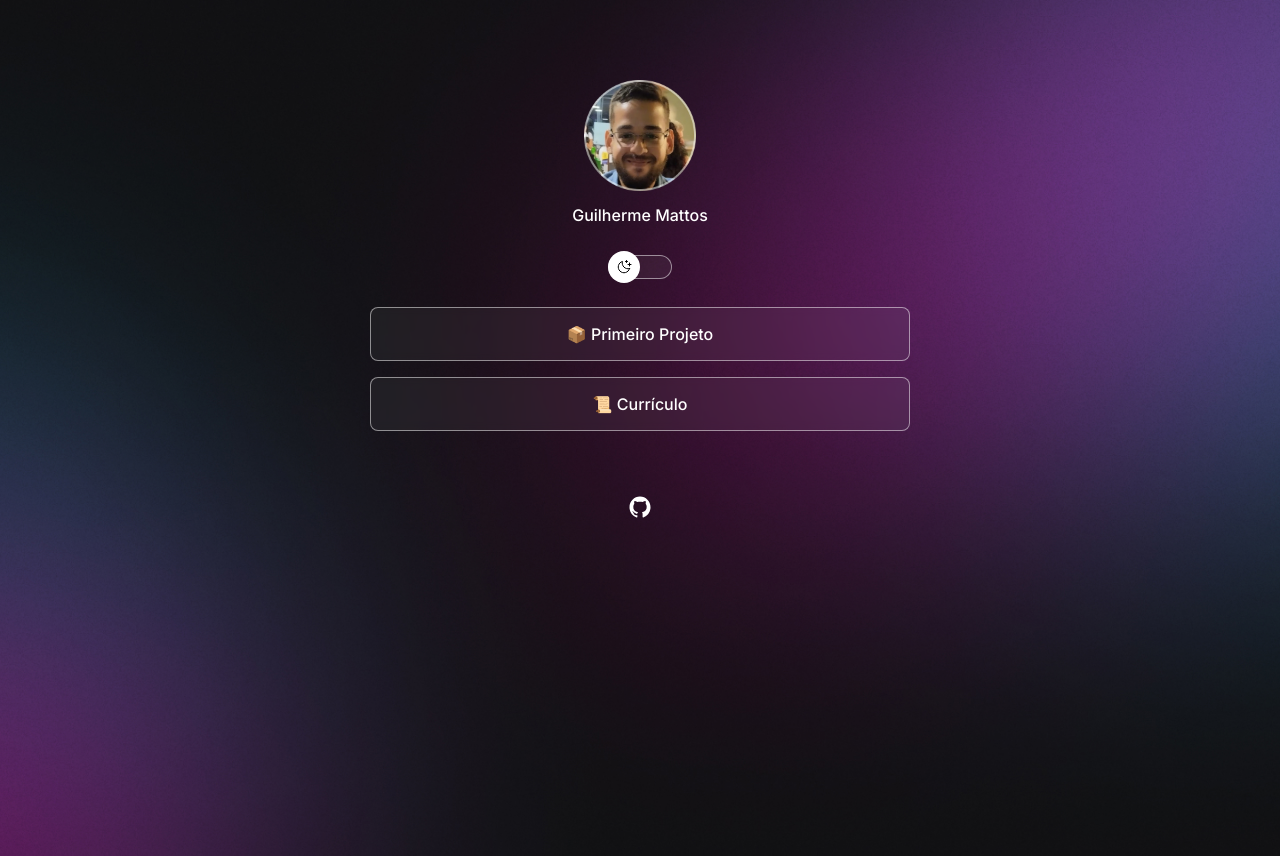
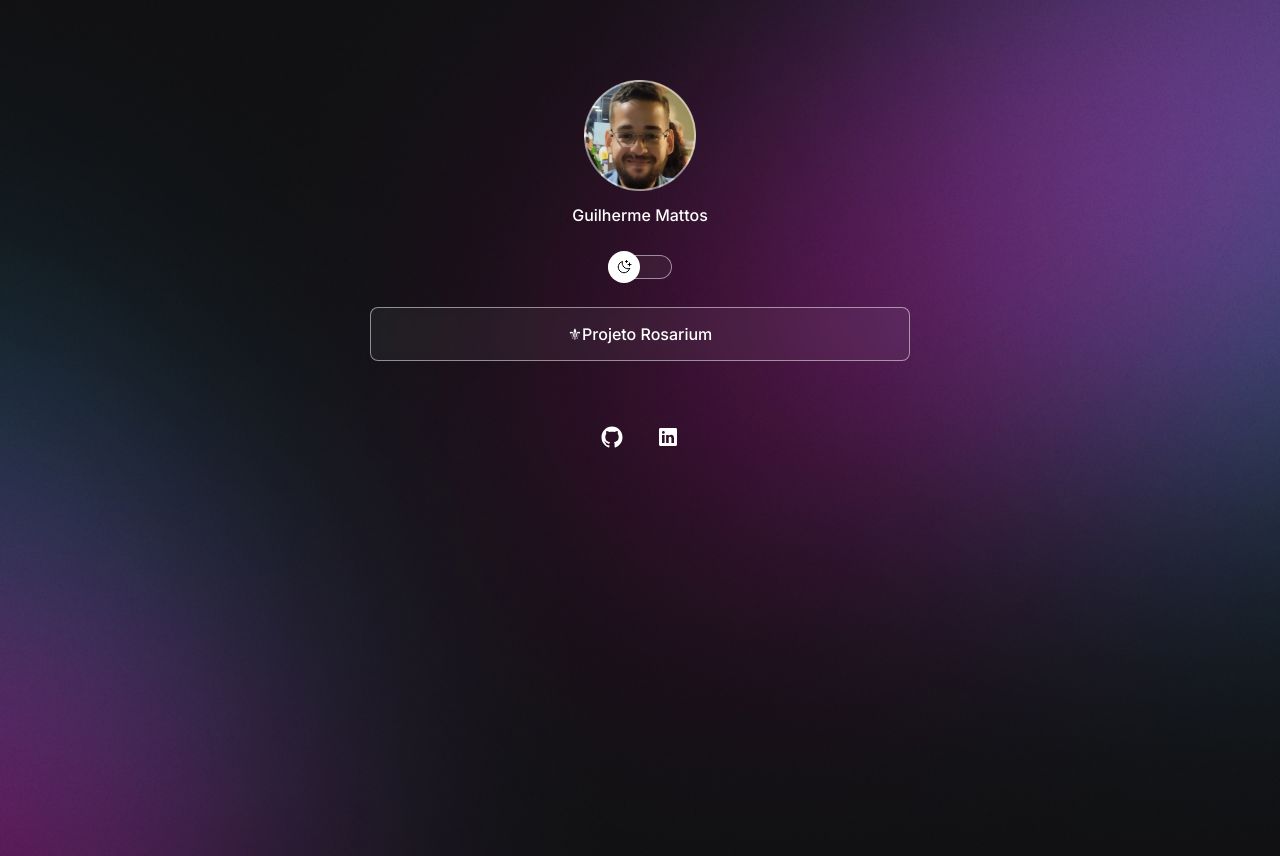
Before and after one commit to mattosvmp/portfolio, a plain HTML site: page index.html in a window 1280 px wide. Drawn offline with nearby package versions, Linux system fonts and the light colour scheme.

Commit message:
🩹 ajustes nos links

```diff
--- a/index.html
+++ b/index.html
@@ -1,18 +1,17 @@
 <!DOCTYPE html>
 <html lang="pt-br" class="">
+
 <head>
   <link rel="preconnect" href="https://fonts.googleapis.com" />
   <link rel="preconnect" href="https://fonts.gstatic.com" crossorigin />
-    <link
-      href="https://fonts.googleapis.com/css2?family=Inter:wght@400;500&display=swap"
-      rel="stylesheet"
-    />
+  <link href="https://fonts.googleapis.com/css2?family=Inter:wght@400;500&display=swap" rel="stylesheet" />
   <meta charset="UTF-8" />
   <meta name="viewport" content="width=device-width, initial-scale=1.0" />
   <title>Portfólio: Guilherme Mattos</title>
   <link rel="shortcut icon" href="./assets/favicon.ico" type="image/x-icon" />
   <link rel="stylesheet" href="style.css" />
 </head>
+
 <body>
   <div id="container">
     <div id="profile">
@@ -27,29 +26,17 @@
 
     <ul>
       <li>
-          <a
-            href="https://github.com/mattosvmp/study/tree/projeto/rosario"
-            target="_blank"
-            >📦 Primeiro Projeto</a
-          >
-        </li>
-
-        <li>
-          <a
-            href="https://docs.google.com/document/d/1VH_RG0QENs9KN8l506ybIyuCaAL-eeSe0y5vIUKtu5Q/edit?usp=sharing"
-            target="_blank"
-            >📜 Currículo</a
-          >
+        <a href="https://github.com/mattosvmp/study/tree/projeto/rosario" target="_blank">⚜Projeto Rosarium</a>
       </li>
     </ul>
     <div id="social-links">
-        <a href="https://github.com/mattosvmp" target="_blank"
-          ><ion-icon name="logo-github"></ion-icon
-        ></a>
+      <a href="https://github.com/mattosvmp" target="_blank"><ion-icon name="logo-github"></ion-icon></a>
+      <a href="www.linkedin.com/in/mattosvmp" target="_blank"><ion-icon name="logo-linkedin"></ion-icon></a>
     </div>
   </div>
   <script src="https://unpkg.com/ionicons@4.5.10-0/dist/ionicons.js"></script>
 
   <script src="./script.js"></script>
 </body>
+
 </html>
--- a/style.css
+++ b/style.css
@@ -81,6 +81,7 @@ body * {
 
   margin: 4px auto;
 }
+
 #switch button {
   width: 32px;
   height: 32px;
@@ -111,7 +112,7 @@ body * {
   height: 24px;
   background: var(--surface-color);
   border: 1px solid var(--stroke-color);
-  -webkit-backdrop-filter: blur(4px);
+  backdrop-filter: blur(4px);
   border-radius: 9999px;
 }
 
@@ -198,6 +199,7 @@ footer {
   from {
     left: 0;
   }
+
   to {
     left: 50%;
   }
@@ -207,6 +209,7 @@ footer {
   from {
     left: 50%;
   }
+
   to {
     left: 0;
   }
```
Lines whose indentation alone changed are shown as unchanged.
